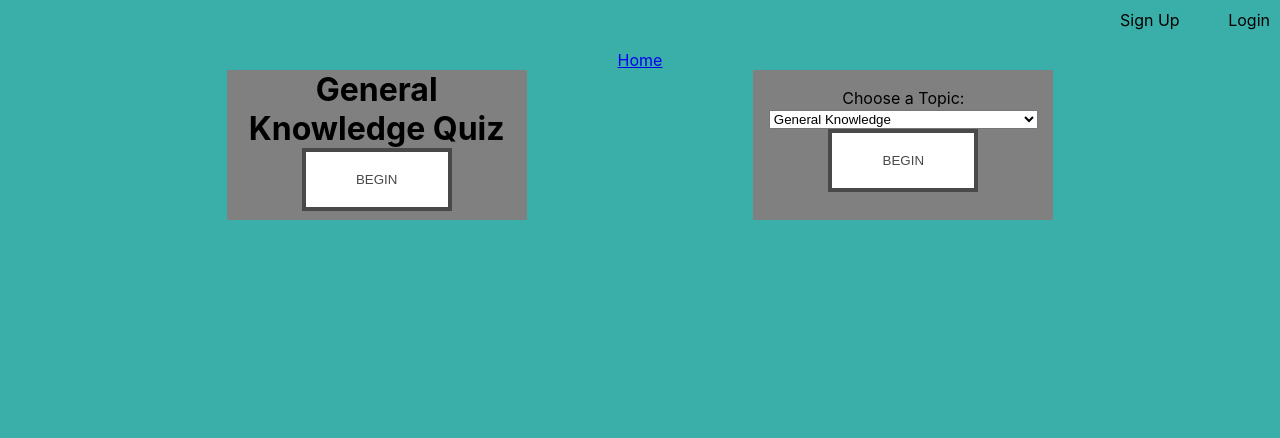
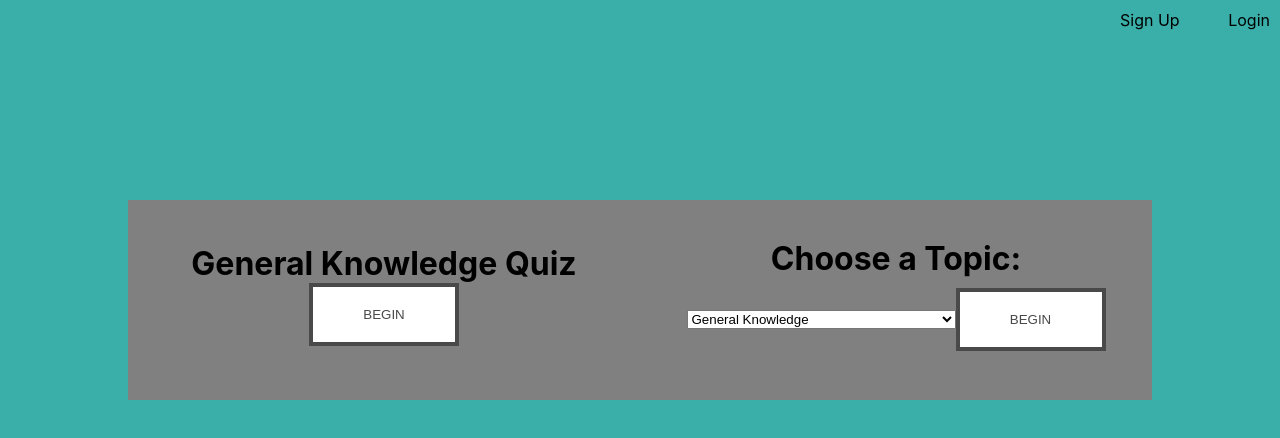
Before and after one commit to chingu-voyages/v32-geckos-team-03, a React (Create React App) app in the folder my-app/: page / in a window 1280 px wide. Shown: the top 438 px of the page. Built offline with nearby package versions, Linux system fonts and the light colour scheme.

Commit message:
cleaned up home page and quiz page answers ui

```diff
--- a/my-app/src/components/quizAnswerBox/quizAnswerBox.component.js
+++ b/my-app/src/components/quizAnswerBox/quizAnswerBox.component.js
@@ -1,13 +1,27 @@
-import React from "react";
+import React, { useState } from "react";
 import "./quizAnswerBox.styles.css";
 
-function QuizAnswerBox({ answer, answerChecker }) {
+function QuizAnswerBox({ answer, answerChecker, correctAnswer }) {
+  const [displayAnswer, setDisplayAnswer] = useState("");
+  const [disabled, setDisabled] = useState(false);
+
+  function revealAnswer() {
+    setDisplayAnswer(correctAnswer);
+  }
+
   return (
     <button
-      className="answer-button"
+      className={
+        answer == displayAnswer ? `green answer-button` : `answer-button`
+      }
       onClick={() => {
-        answerChecker(answer);
+        revealAnswer();
+        setDisabled(true);
+        setTimeout(() => {
+          answerChecker(answer);
+        }, 200);
       }}
+      disabled={disabled ? disabled : false}
     >
       {answer}
     </button>
--- a/my-app/src/components/quizTemplate/quizTemplate.component.js
+++ b/my-app/src/components/quizTemplate/quizTemplate.component.js
@@ -31,6 +31,8 @@ function QuizTemplate({
     return array;
   }
 
+  console.log(correctAnswer);
+
   return (
     <div className="quiz-template">
       <div className="question-container">
@@ -39,7 +41,12 @@ function QuizTemplate({
       <div className="answer-container">
         {shuffle(answers).map((ans, i) => {
           return (
-            <QuizAnswerBox answer={ans} answerChecker={answerChecker} key={i} />
+            <QuizAnswerBox
+              answer={ans}
+              answerChecker={answerChecker}
+              correctAnswer={correctAnswer}
+              key={i}
+            />
           );
         })}
       </div>
--- a/my-app/src/components/quizTemplate/quizTemplate.styles.css
+++ b/my-app/src/components/quizTemplate/quizTemplate.styles.css
@@ -7,11 +7,11 @@
 
 .question {
   color: #feffff;
-  border-width: 1px;
+  /* border-width: 1px;
   border-style: solid;
-  border-color: white;
+  border-color: white; */
   padding: 15px;
-  border-radius: 25px;
+  /* border-radius: 25px; */
 }
 
 .answer-container {
--- a/my-app/src/components/selectionBox/selectionBox.styles.css
+++ b/my-app/src/components/selectionBox/selectionBox.styles.css
@@ -1,6 +1,6 @@
 .box {
-  height: 150px;
-  width: 300px;
+  height: 200px;
+  width: 50%;
   background-color: grey;
   display: flex;
   flex-direction: column;
--- a/my-app/src/components/topicBox/topicBox.component.js
+++ b/my-app/src/components/topicBox/topicBox.component.js
@@ -121,10 +121,10 @@ function TopicBox({}) {
   }
 
   return (
-    <div className="box">
+    <div className="topic-box">
       <form onSubmit={handleSubmit}>
-        <label htmlFor="catigories">Choose a Topic:</label>
-        <select value={topic} onChange={handleChange}>
+        <h1 className="topic-header">Choose a Topic:</h1>
+        <select value={topic} onChange={handleChange} className="topic-select">
           {catigories().map(function(data) {
             return (
               <option key={data.id} value={data.id}>
--- a/my-app/src/components/topicBox/topicBox.styles.css
+++ b/my-app/src/components/topicBox/topicBox.styles.css
@@ -1,3 +1,13 @@
+.topic-box {
+  height: 200px;
+  width: 50%;
+  background-color: grey;
+  display: flex;
+  flex-direction: column;
+  justify-content: center;
+  align-items: center;
+}
+
 .topic-btn {
   color: #494949 !important;
   text-transform: uppercase;
@@ -26,3 +36,11 @@
   border-color: #17252a !important;
   transition: all 0.4s ease 0s;
 }
+
+.topic-header {
+  padding-bottom: 10px;
+}
+
+.topic-select {
+  margin-bottom: 10px;
+}
--- a/my-app/src/pages/homepage/homepage.styles.css
+++ b/my-app/src/pages/homepage/homepage.styles.css
@@ -4,9 +4,18 @@
 }
 
 .homepage-inner {
+  position: absolute;
+  top: 50%;
+  left: 50%;
+  transform: translate(-50%, -100%);
+  width: 80%;
 }
 
 .homepage-boxes {
   display: flex;
   justify-content: space-evenly;
 }
+
+.green {
+  background-color: green !important;
+}
--- a/my-app/src/pages/homepage/homepageComponent.jsx
+++ b/my-app/src/pages/homepage/homepageComponent.jsx
@@ -12,10 +12,6 @@ function Homepage() {
     <div className="homepage">
       <Header />
       <div className="homepage-inner">
-        <div>
-          <Link to="/homepage">Home</Link>
-        </div>
-
         <div className="homepage-boxes">
           <SelectionBox
             title="General Knowledge Quiz"
--- a/my-app/src/pages/quizpage/quizpageComponent.js
+++ b/my-app/src/pages/quizpage/quizpageComponent.js
@@ -1,13 +1,13 @@
 import React, { useState, useEffect } from "react";
 import "./quizpage.styles.css";
-import { useParams, Link } from "react-router-dom";
+import { useParams, Link, useHistory } from "react-router-dom";
 import QuizTemplate from "../../components/quizTemplate/quizTemplate.component";
 import TopBar from "../../components/topBar/topBar.component";
 
 import axios from "axios";
 function Quizpage() {
   let { type } = useParams(); // type is either general question or id for for catigory
-  console.log(type);
+  let history = useHistory();
 
   const [quizData, setQuizData] = useState([]); // 10 question objects is stored here
   const [questionTracker, setQuestionTracker] = useState(0); // keepts track of question number
@@ -17,25 +17,25 @@ function Quizpage() {
   const [score, SetScore] = useState(0);
 
   // sets state from quizData
-  function setQuestionData() {
-    if (quizData.length > 0 && questionTracker <= 9) {
-      setQuestion(atob(quizData[questionTracker].question));
+  // function setQuestionData() {
+  //   if (quizData.length > 0 && questionTracker <= 9) {
+  //     setQuestion(atob(quizData[questionTracker].question));
 
-      let anwsers = quizData[questionTracker].incorrect_answers;
-      //  atob function is used to encode api string
-      let newArray = anwsers.map(anw => {
-        return atob(anw);
-      });
+  //     let anwsers = quizData[questionTracker].incorrect_answers;
+  //     //  atob function is used to encode api string
+  //     let newArray = anwsers.map(anw => {
+  //       return atob(anw);
+  //     });
 
-      setAnswers(newArray);
+  //     setAnswers(newArray);
 
-      setAnswers(oldArray => [
-        ...oldArray,
-        atob(quizData[questionTracker].correct_answer)
-      ]);
-      setCorrectAnwser(atob(quizData[questionTracker].correct_answer));
-    }
-  }
+  //     setAnswers(oldArray => [
+  //       ...oldArray,
+  //       atob(quizData[questionTracker].correct_answer)
+  //     ]);
+  //     setCorrectAnwser(atob(quizData[questionTracker].correct_answer));
+  //   }
+  // }
 
   // function to go to next question
   function nextQuestion() {
@@ -44,18 +44,27 @@ function Quizpage() {
       setQuestionTracker(prevCount => prevCount + 1);
 
       console.log(questionTracker);
-    } else alert("your done");
+    } else {
+      gameOver();
+    }
   }
 
   // function checks if answer is right or wrong
   function answerChecker(answer) {
     if (answer === correctAnswer) {
-      alert("correct");
+      // alert("correct");
       SetScore(prevCount => prevCount + 1);
       nextQuestion();
     } else {
       nextQuestion();
     }
+  }
+
+  // function displays new page when quiz is over
+  function gameOver() {
+    setTimeout(() => {
+      history.push("/homepage");
+    }, 3000);
   }
   // useffect is only ran once to fetch and store data from the api
   useEffect(() => {
@@ -77,18 +86,38 @@ function Quizpage() {
           console.log(res);
         });
     }
-  }, []);
-  // this useEffect is only used for the first component mount only
+  }, [type]);
+  // this useEffect is used to set quiz data and sets new question data
   useEffect(() => {
+    function setQuestionData() {
+      if (quizData.length > 0 && questionTracker <= 9) {
+        setQuestion(atob(quizData[questionTracker].question));
+
+        let anwsers = quizData[questionTracker].incorrect_answers;
+        //  atob function is used to encode api string
+        let newArray = anwsers.map(anw => {
+          return atob(anw);
+        });
+
+        setAnswers(newArray);
+
+        setAnswers(oldArray => [
+          ...oldArray,
+          atob(quizData[questionTracker].correct_answer)
+        ]);
+        setCorrectAnwser(atob(quizData[questionTracker].correct_answer));
+      }
+    }
+
     setQuestionData();
-  }, [quizData]);
+  }, [quizData, questionTracker]);
 
   // useeffect sets new question data when thier is a new question
-  useEffect(() => {
-    if (questionTracker > 0) {
-      setQuestionData();
-    }
-  }, [questionTracker]);
+  // useEffect(() => {
+  //   if (questionTracker > 0) {
+  //     setQuestionData();
+  //   }
+  // }, [questionTracker]);
 
   return (
     <div className="quiz-page">
```
Also changed, not shown: my-app/src/components/popupBox/popupBox.component.jsx (added), my-app/src/components/popupBox/popupBox.styles.css (added).
